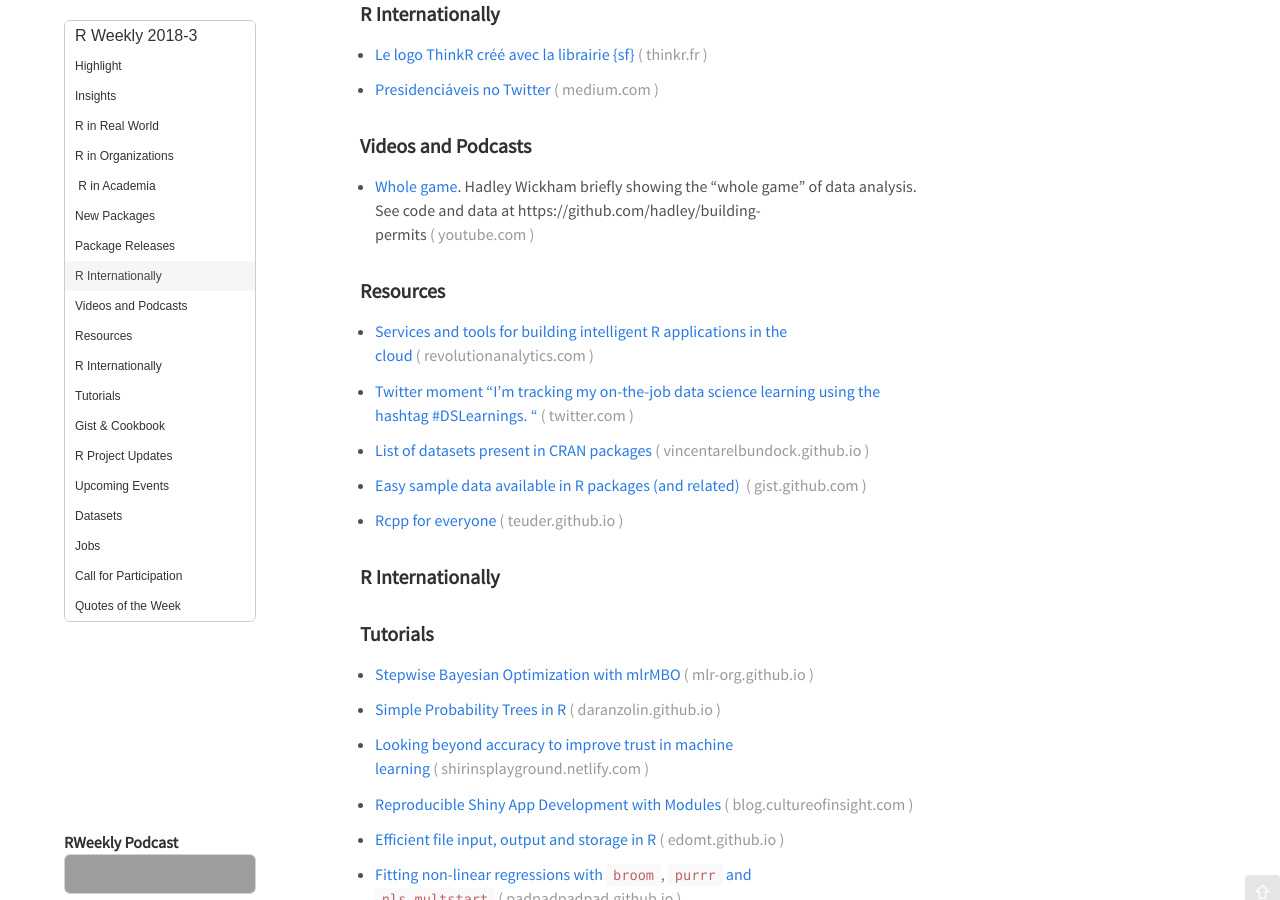
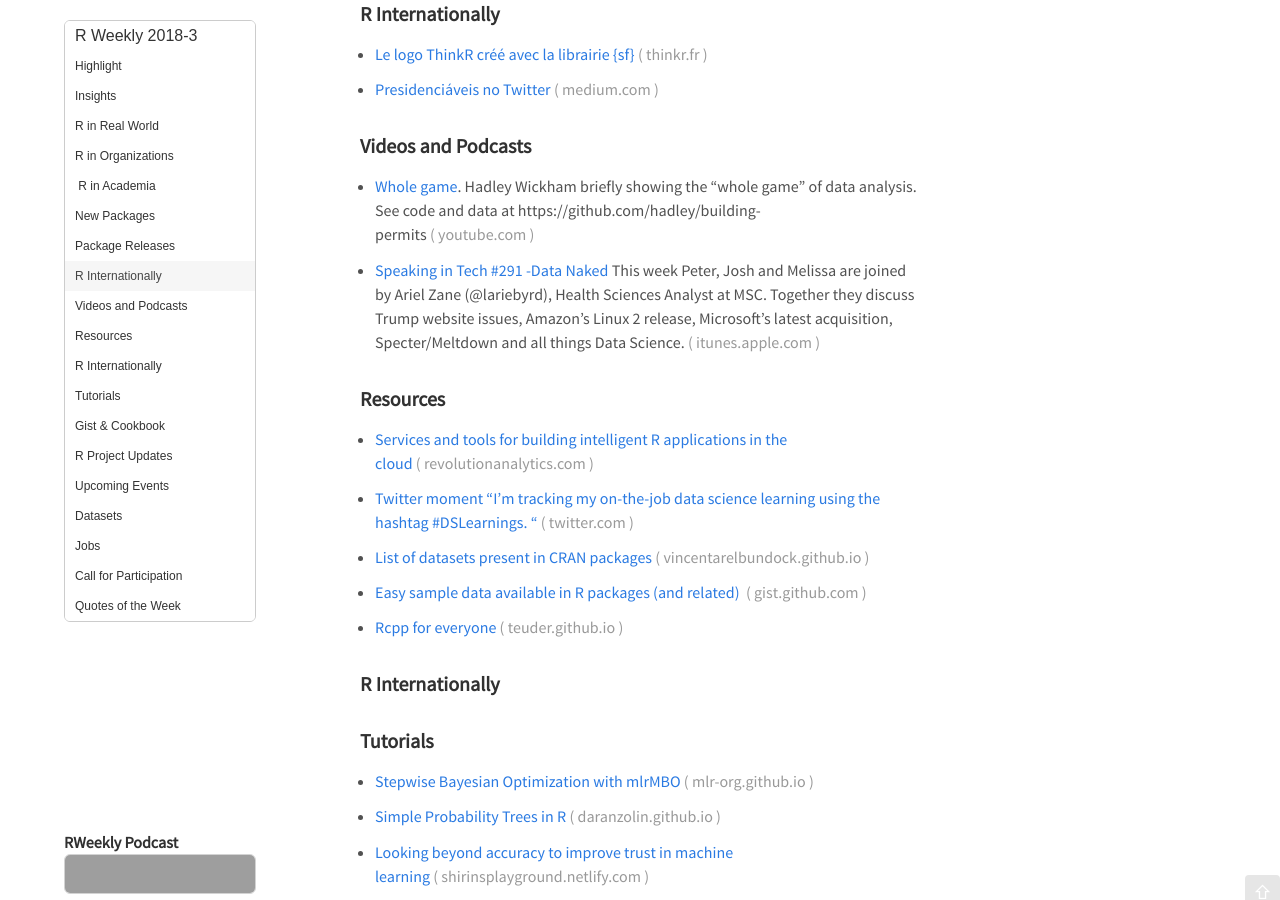
Before and after one commit to rweekly/rweekly.org, a Jekyll site: the page built from draft.md, in a window 1280 px wide and 900 px high, scrolled down 3827 px. Built offline with Jekyll 4.4.1, drawn with Linux system fonts in a browser that asks for light colours; emoji names are drawn with the system emoji font; comment, search, counter and statistics services are not loaded; grey boxes are pictures that could not be loaded.

Commit message:
Update draft.md

```diff
--- a/draft.md
+++ b/draft.md
@@ -128,6 +128,8 @@ Release Date: 2018-1-15
 ###  Videos and Podcasts
 
 + [Whole game](https://www.youtube.com/watch?v=go5Au01Jrvs). Hadley Wickham briefly showing the "whole game" of data analysis. See code and data at https://github.com/hadley/building-permits
+
++ [Speaking in Tech #291 -Data Naked](https://itunes.apple.com/us/podcast/speaking-in-tech/id469061956?mt=2#episodeGuid=4b171cb7118ea6a5f8b25882957e7be1) This week Peter, Josh and Melissa are joined by Ariel Zane (@lariebyrd), Health Sciences Analyst at MSC. Together they discuss Trump website issues, Amazon's Linux 2 release, Microsoft's latest acquisition, Specter/Meltdown and all things Data Science.
 
 ###  Resources
 
```
